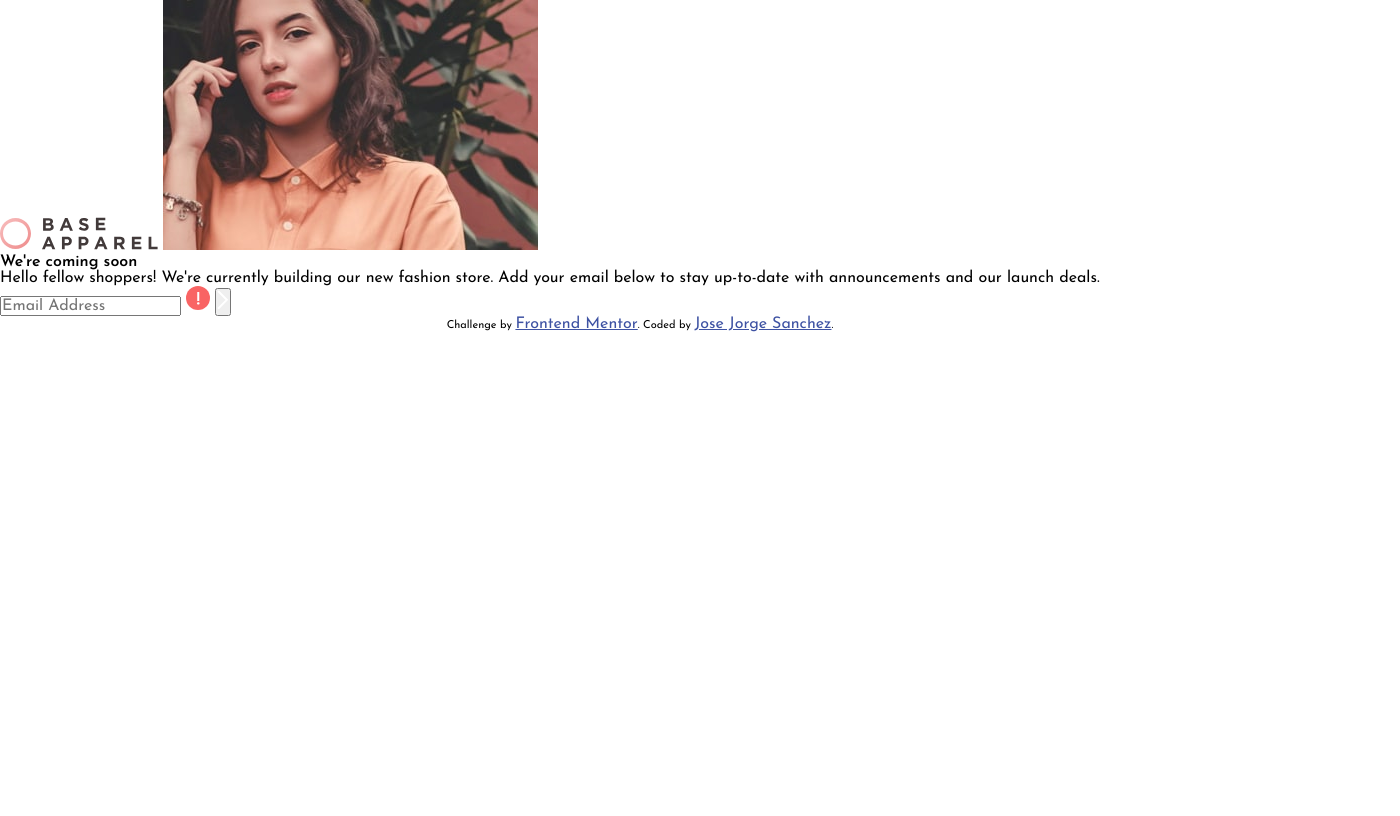
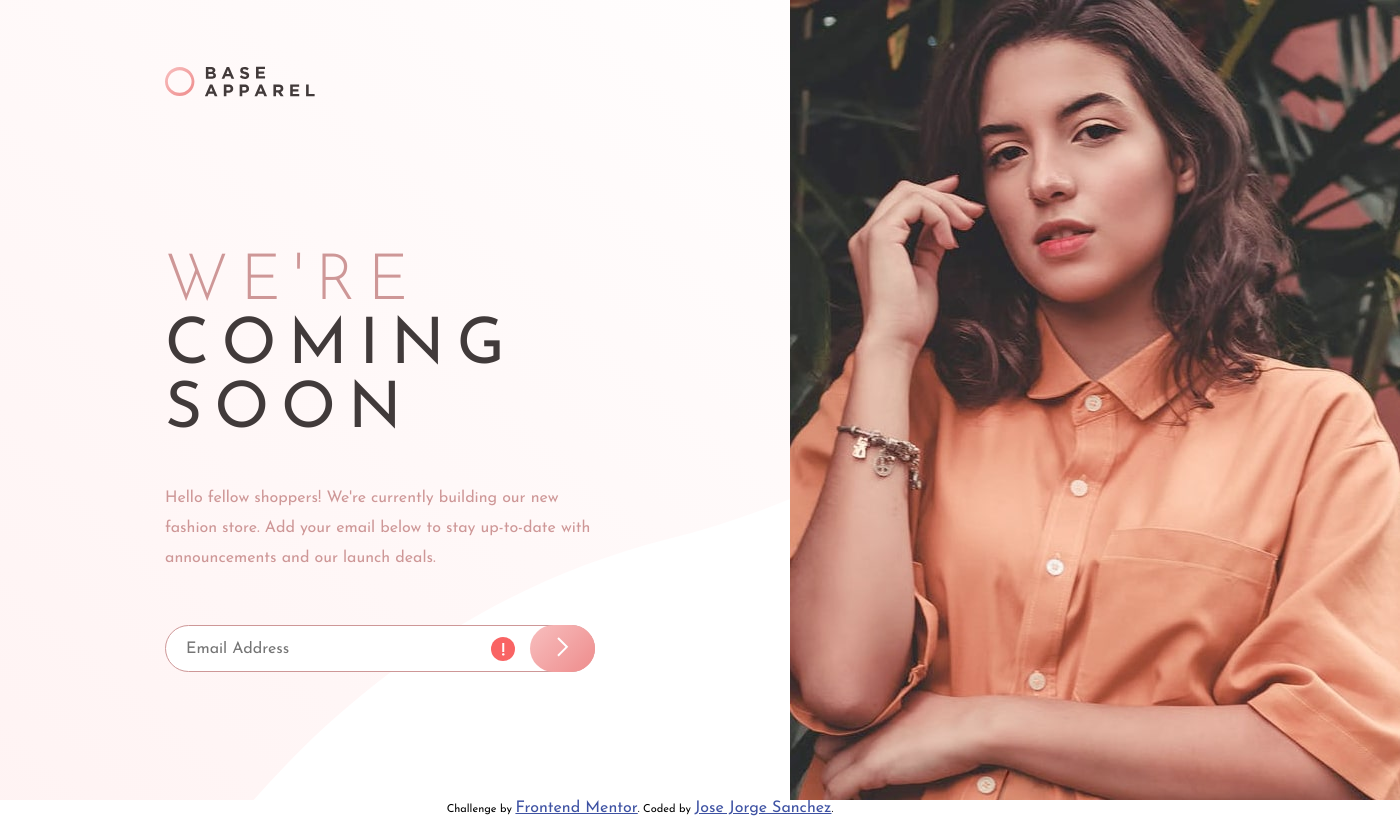
Before and after one commit to fcojsanchez55/base-apparel-coming-soon, a plain HTML site: page index.html in a window 1280 px wide. Shown: the whole page, 1400 px wide, since content can reach past the window. Drawn offline with Linux system fonts and the light colour scheme.

Commit message:
desktop finish to merge with master

```diff
--- a/style.css
+++ b/style.css
@@ -111,7 +111,98 @@
 }
 
 
+@media screen and (max-width: 1440px){
+    main{
+        background-image: url(images/bg-pattern-desktop.svg);
+        background-repeat: no-repeat;
+        background-size: cover;
+    }
 
+    section{
+        width: 1400px;
+        height: 800px;
+        position: relative;
+    }
+
+    .hero-mobile{
+        position: absolute;
+        content: url(images/hero-desktop.jpg);
+        right: 0;
+    }
+
+
+    .logo-icon{
+       width: 150px;
+       margin: 66px 0 0 165px;
+
+    }
+
+
+    .text-container{
+        width: 430px;
+        margin: 150px 0 161px 165px;
+
+    }
+
+    .title{
+        line-height: 1em;
+        font-size: 4em;
+        font-weight: 400;
+        letter-spacing: 12px;
+        color: var(--Dark-Grayish-Red);
+        text-transform: uppercase;
+    }
+    .title span{
+        font-size: 1em;
+        font-weight: 300;
+        color: var(--Desaturated-Red);
+    }
+
+    .paragraph{
+       color: var(--Desaturated-Red);
+       line-height: 30px;
+       margin-top: 40px;
+
+
+    }
+
+    form{
+        display: flex;
+        flex-direction: row;
+        justify-content: left;
+        align-items: center;
+        position: relative;
+        margin-top: 52px;
+
+    }
+
+    #email{
+        width: 443px;
+        height: 47px;
+        border-radius: 27px;
+        border: solid 1px hsl(0, 36%, 70%) ;
+        outline: none;
+        padding-left: 20px;
+        color: var(--Desaturated-Red);
+    }
+
+    button{
+        position: absolute;
+        width: 65px;
+        height: 47px;
+        right: 0;
+        border-radius: 27px;
+        outline: none;
+        border: none;
+        background: linear-gradient(135deg, hsl(0, 80%, 86%), hsl(0, 74%, 74%));
+    }
+
+    #error-icon{
+        position: absolute;
+        right: 80px;
+    }
+
+}
 
 
 
```
Also changed, not shown: index.html (+1 -1 lines).
